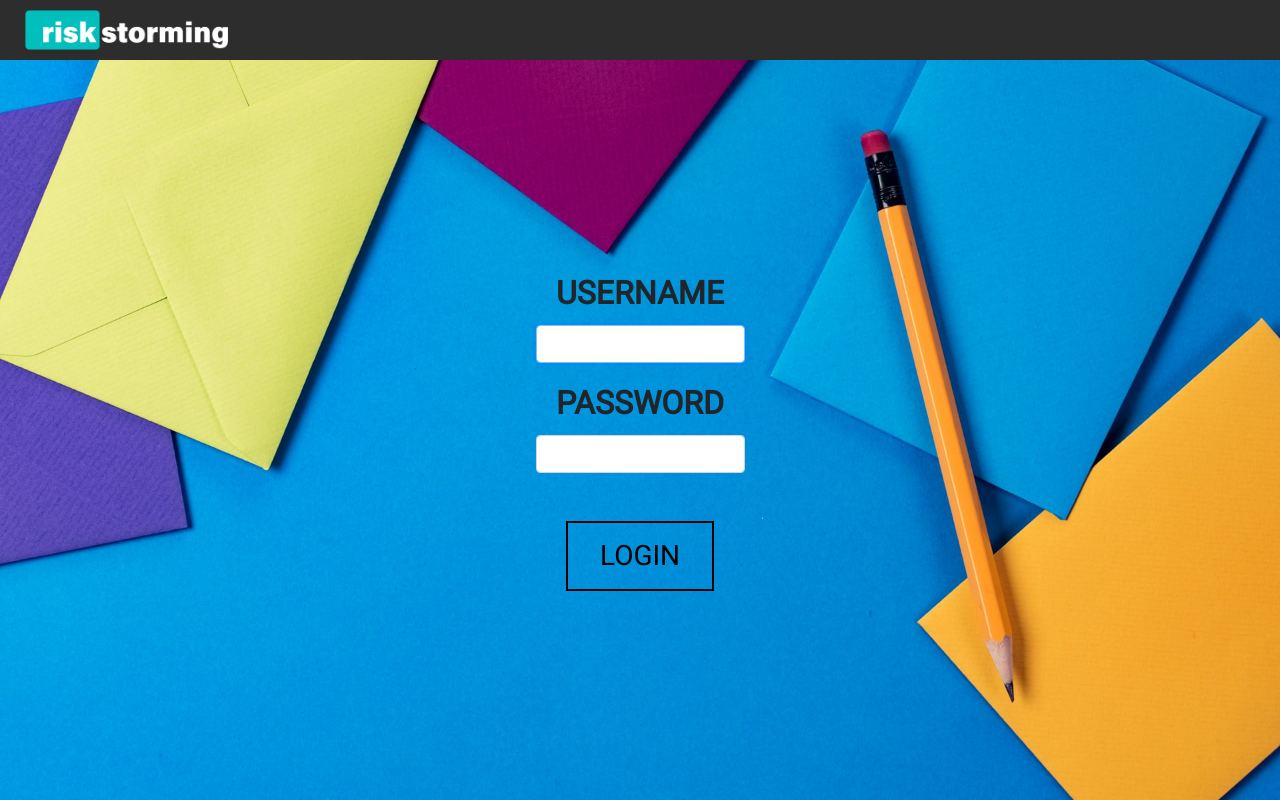
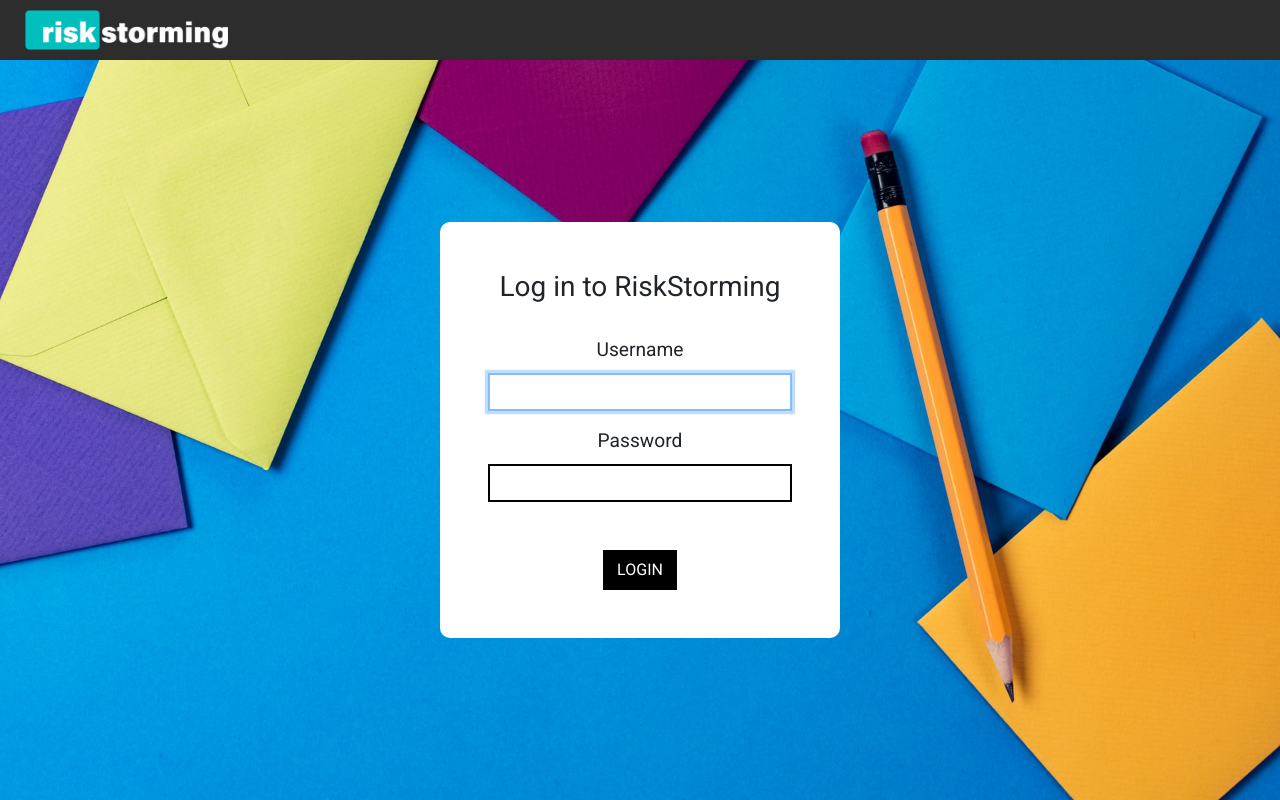
Before and after one commit to mag78N/risk_storming_old, a React (Create React App) app in the folder risk-storming-app/: page / in a window 1280 px wide. Built offline with nearby package versions, Linux system fonts and the light colour scheme; what @react-pdf/renderer would draw is missing.

Commit message:
Log in page and main page layout

```diff
--- a/risk-storming-app/src/components/login/Login.css
+++ b/risk-storming-app/src/components/login/Login.css
@@ -1,33 +1,32 @@
-.Login {
-  padding: 60px 0;
+.loginContainer {
+  padding: 3rem;
+  background-color: #fff;
+  border-radius: 10px;
+  width: 400px;
 }
-
-.Login form {
+.loginContainer h3 {
+  text-align: center;
+}
+.loginContainer form {
   margin: 0 auto;
-  max-width: 320px;
+  margin-top: 2rem;
   display: flex;
   flex-direction: column;
   align-items: center;
 }
-
+.loginContainer .form-group {
+  width: 100%;
+}
 .username,
 .password {
-  font-size: 2rem;
-  font-weight: 600;
-  text-transform: uppercase;
+  font-size: 1.2rem;
+  font-weight: 400;
+  text-align: left;
 }
-
+.loginContainer input {
+  border: 2px solid #000;
+  border-radius: 0;
+}
 .loginButton {
   margin-top: 2rem;
-  border: 2px solid #000;
-  border-radius: 0;
-  text-transform: uppercase;
-  font-size: 1.75rem;
-  padding: 0.75rem 2rem;
-  color: #000;
 }
-
-.loginButton:hover {
-  background-color: #000;
-  border: 2px solid #000;
-}
--- a/risk-storming-app/src/components/login/Login.js
+++ b/risk-storming-app/src/components/login/Login.js
@@ -25,7 +25,8 @@ export default function Login() {
       <div className='mainPageContainer'>
         <TopNavbar />
         <div className='mainPageJumbotron' style={bgImgStyle}>
-          <div className='Login'>
+          <div className='loginContainer'>
+            <h3>Log in to RiskStorming</h3>
             <form onSubmit={handleSubmit}>
               <FormGroup controlId='email' bsSize='large'>
                 <FormLabel className='username'>Username</FormLabel>
@@ -49,7 +50,7 @@ export default function Login() {
                   variant='outline-dark'
                   /*  disabled={!validateForm()} */
                   type='submit'
-                  className='btn loginButton'
+                  className='btn btn-primary loginButton'
                 >
                   Login
                 </Button>
--- a/risk-storming-app/src/components/pages/main-page/index.css
+++ b/risk-storming-app/src/components/pages/main-page/index.css
@@ -28,11 +28,12 @@
   font-size: 1.75rem;
   padding: 0.75rem 2rem;
   color: #000;
+  min-width: 305px;
+  margin-bottom: 2rem;
 }
 .clearDataButton {
   color: #000;
-  margin-top: 4rem;
-  margin-bottom: 4rem;
+  margin-top: 2rem;
 }
 .startSessionButton:hover,
 .clearDataButton:hover {
--- a/risk-storming-app/src/components/pages/main-page/index.js
+++ b/risk-storming-app/src/components/pages/main-page/index.js
@@ -19,7 +19,12 @@ const MainPage = () => {
         <div className='mainPageJumbotron' style={bgImgStyle}>
           <Link to='/fase1'>
             <Button variant='outline-dark' className='startSessionButton'>
-              Start Session!
+              Start Session
+            </Button>
+          </Link>
+          <Link to='/CardsViewer' target={'_blank'}>
+            <Button variant='outline-dark' className='startSessionButton'>
+              Go to Card Deck
             </Button>
           </Link>
           <Button
@@ -29,11 +34,6 @@ const MainPage = () => {
           >
             Clear Previous Data
           </Button>
-          <Link to='/CardsViewer' target={'_blank'}>
-            <Button variant='outline-dark' className='startSessionButton'>
-              Go to Card Deck
-            </Button>
-          </Link>
         </div>
       </div>
     </>
```
